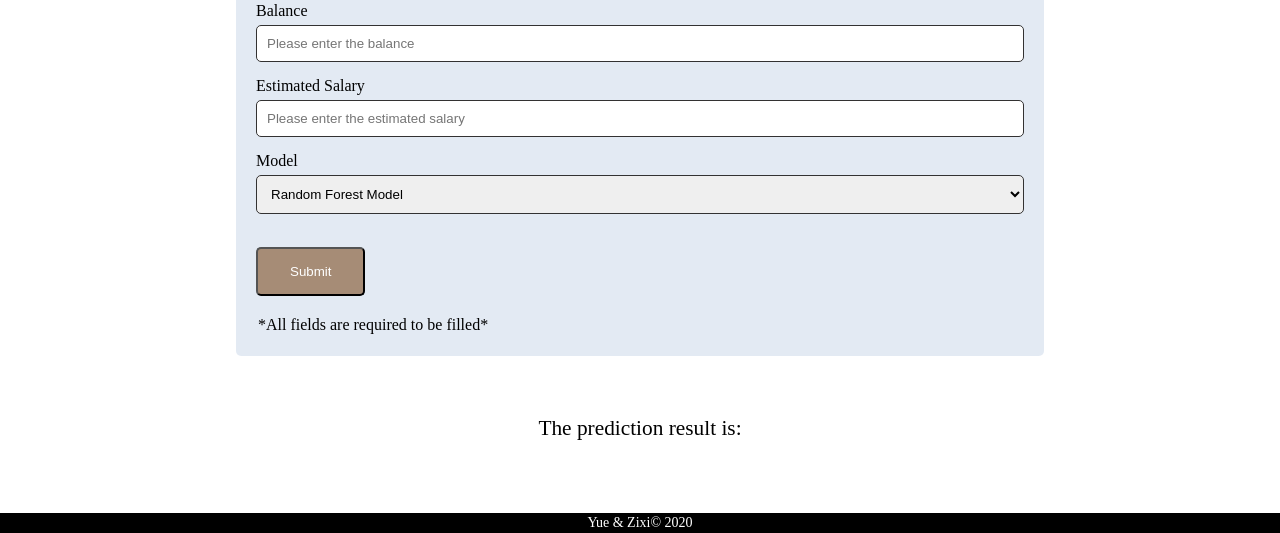
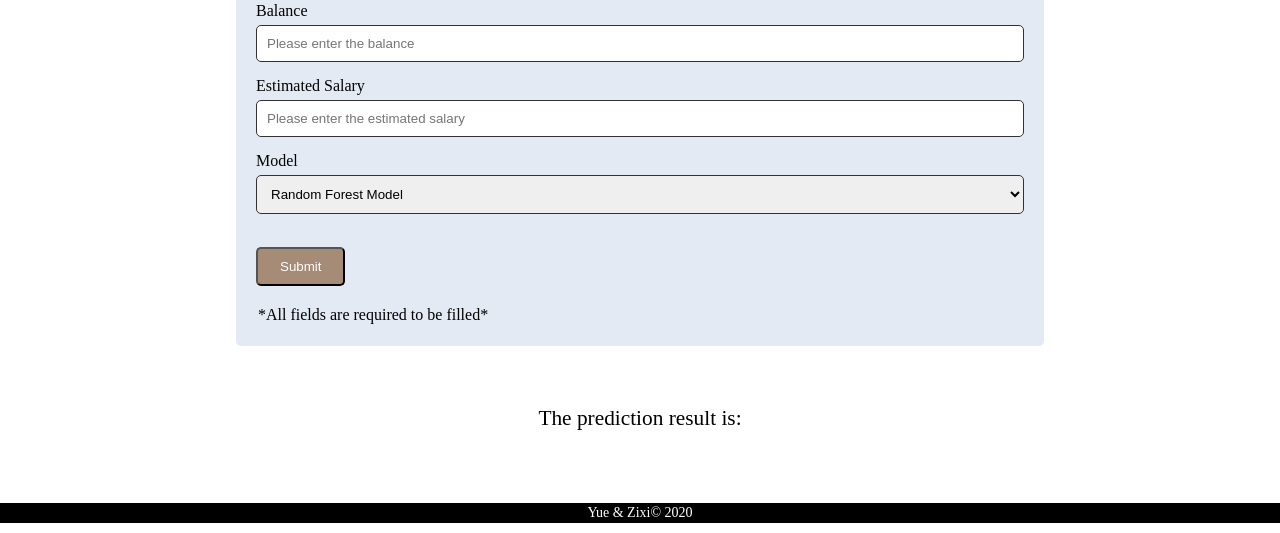
Before and after one commit to wyue20/Bank-Customer-Churn-Analysis, a Flask app: page / in a window 1280 px wide. Shown: the part 759-1292 px from the top of the page. Run offline with Flask 2, Linux system fonts and the light colour scheme; parts of the project's set-up code (start-up, migrations or seed data) failed here and were passed over; some libraries are stand-ins or nearby versions.

Commit message:
Update style.css

```diff
--- a/static/css/style.css
+++ b/static/css/style.css
@@ -369,13 +369,13 @@ input[type=text], select, textarea {
     display: inline-block;
     text-align: center;
     border-radius: 5px;
-    padding: 15px 32px;
+    padding: 10px 22px;
     /* cursor: url("../images/cursor2.cur"), default */
   }
 
 .button h1{
     text-align: center;
-    font-size: 16px;
+    font-size: 18px;
     padding: 1px 10px;
 }
 
```
